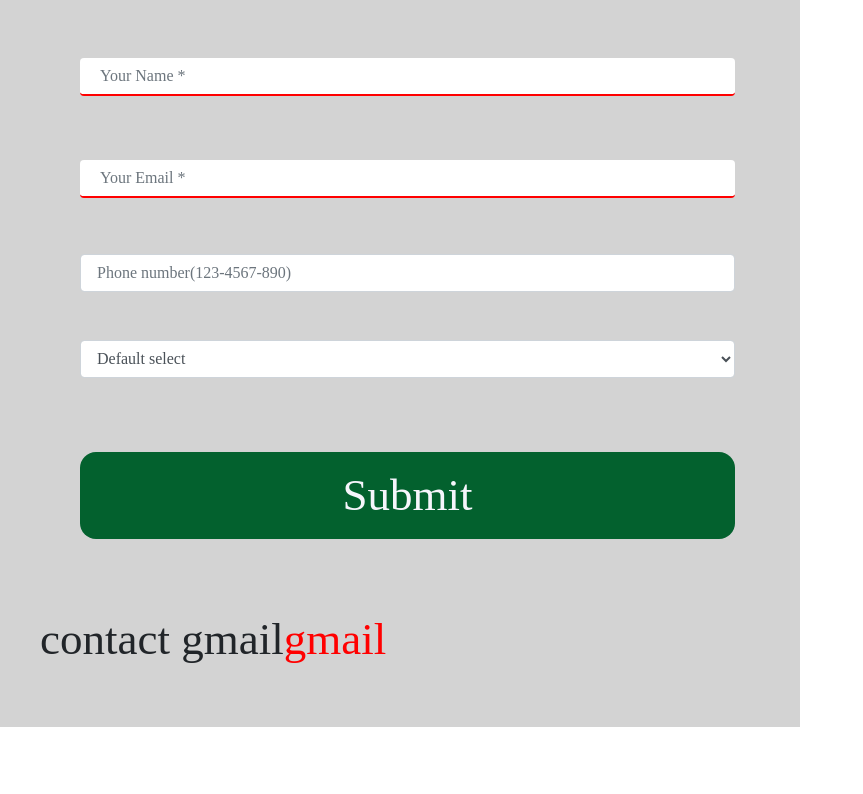
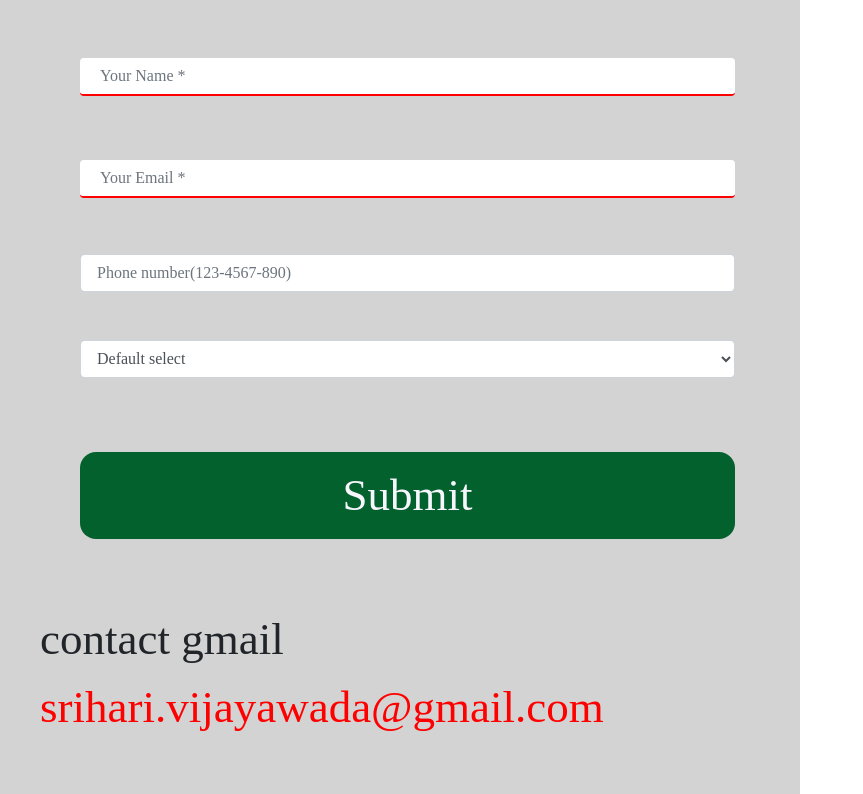
Before and after one commit to sameerg1810/cfamily, a plain HTML site: page CoursesPage3.html in a window 1280 px wide. Shown: the part 4714-5508 px from the top of the page, without its empty margins (0-863 px from the left). Before the commit the page ends 5441 px from the top, so only its background shows below. Drawn offline with nearby package versions, Linux system fonts and the light colour scheme.

Commit message:
Update CoursesPage3.html

```diff
--- a/CoursesPage3.html
+++ b/CoursesPage3.html
@@ -1,7 +1,7 @@
 <!DOCTYPE html>
 <html>
 <head>
-<title>C-FAMILY::Courses::C</title><link rel="icon" type="image/x-icon" href="Titlel.png">
+<title>C-FAMILY::Courses::DATA STRUCTURES</title><link rel="icon" type="image/x-icon" href="Titlel.png">
 <meta charset="UTF-8">
 <link rel="stylesheet" ">
 <link rel="stylesheet" href="https://maxcdn.bootstrapcdn.com/font-awesome/4.5.0/css/font-awesome.min.css">
@@ -477,7 +477,7 @@ function gotowhatsapp() {
 
 </form>
 <a href="https://wa.me/919440030405" class="whatsapp_float" target="_blank" ?text="Hi %20 Iam intrested in C-language"> <i class="fa fa-whatsapp whatsapp-icon"></a></i>
-  <p>contact gmail<a href="https:/" title="p.CSS" target="_blank" class="p-hover-text-green">gmail</a></p>
+  <p>contact gmail<a href="mailto:srihari.vijayawada@gmail.com" title="p.CSS" target="_blank" class="p-hover-text-green"> srihari.vijayawada@gmail.com</a></p>
 </footer>
 
 </body>
```
